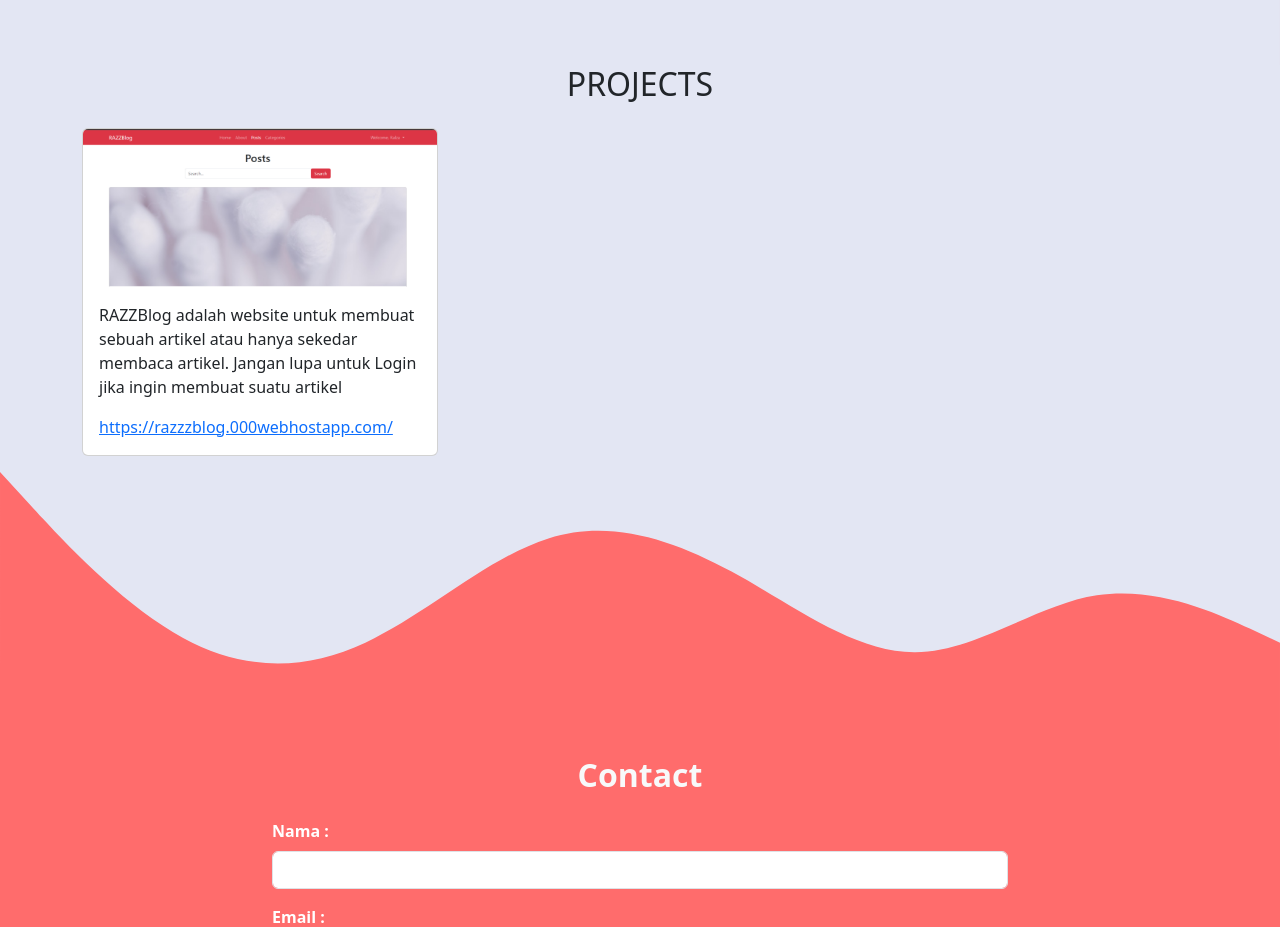
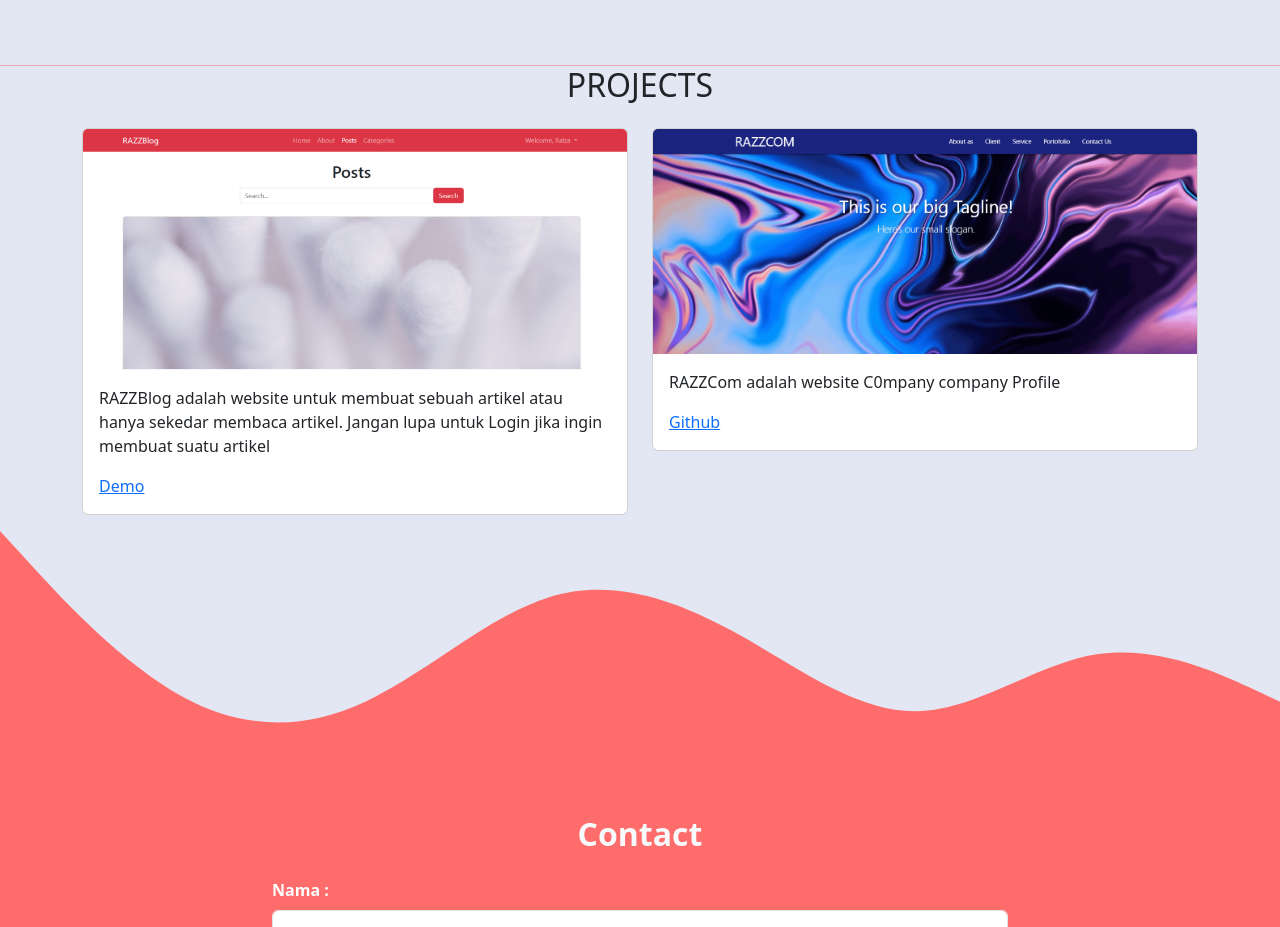
Before and after one commit to Ralza/portofolio, a plain HTML site: page index.html in a window 1280 px wide. Shown: the part 1261-2188 px from the top of the page. Drawn offline with nearby package versions, Linux system fonts and the light colour scheme.

Commit message:
update project

```diff
--- a/index.html
+++ b/index.html
@@ -45,7 +45,7 @@
 
 <!-- Jumbotron     -->
 <section class="jumbotron text-center">
-    <img src="img/a.jpg" alt="" width="200" class="rounded-circle img-thumbnail">
+    <img src="img/ralza.png" alt="" width="200" class="rounded-circle img-thumbnail">
     <h1 class="display-4 text-dark fw-bold">Ralza</h1>
     <p class="lead text-dark">Content Creator | Game | Life  </p>
     <svg xmlns="http://www.w3.org/2000/svg" viewBox="0 0 1440 320"><path fill="#ff6c6c" fill-opacity="1" d="M0,128L34.3,117.3C68.6,107,137,85,206,101.3C274.3,117,343,171,411,197.3C480,224,549,224,617,197.3C685.7,171,754,117,823,96C891.4,75,960,85,1029,117.3C1097.1,149,1166,203,1234,197.3C1302.9,192,1371,128,1406,96L1440,64L1440,320L1405.7,320C1371.4,320,1303,320,1234,320C1165.7,320,1097,320,1029,320C960,320,891,320,823,320C754.3,320,686,320,617,320C548.6,320,480,320,411,320C342.9,320,274,320,206,320C137.1,320,69,320,34,320L0,320Z"></path></svg>
@@ -83,16 +83,24 @@
       </div>
     </div>
     <div class="row">
-      <div class="col-md-4 mb-3">
+      <div class="col-md-6 mb-3">
         <div class="card">
-          <img src="img/projects/1.png" class="card-img-top" alt="projects1">
+          <img src="img/projects/blog.png" class="card-img-top" alt="projects1">
           <div class="card-body">
             <p class="card-text">RAZZBlog adalah  website untuk membuat sebuah artikel atau hanya sekedar membaca artikel. Jangan lupa untuk Login jika ingin membuat suatu artikel</p>
-            <a href="https://razzzblog.000webhostapp.com/">https://razzzblog.000webhostapp.com/</a>
+            <a href="https://razzzblog.000webhostapp.com/">Demo</a>
           </div>
         </div>
       </div>
-
+      <div class="col-md-6 mb-3">
+        <div class="card">
+          <img src="img/projects/company.png" class="card-img-top" alt="projects1">
+          <div class="card-body">
+            <p class="card-text">RAZZCom adalah  website C0mpany company Profile</p>
+            <a href="https://github.com/Ralza/company-profile">Github</a>
+          </div>
+        </div>
+      </div>
     </div>
   </div>
   <svg xmlns="http://www.w3.org/2000/svg" viewBox="0 0 1440 320"><path fill="#ff6c6c" fill-opacity="1" d="M0,0L34.3,37.3C68.6,75,137,149,206,186.7C274.3,224,343,224,411,192C480,160,549,96,617,74.7C685.7,53,754,75,823,112C891.4,149,960,203,1029,202.7C1097.1,203,1166,149,1234,138.7C1302.9,128,1371,160,1406,176L1440,192L1440,320L1405.7,320C1371.4,320,1303,320,1234,320C1165.7,320,1097,320,1029,320C960,320,891,320,823,320C754.3,320,686,320,617,320C548.6,320,480,320,411,320C342.9,320,274,320,206,320C137.1,320,69,320,34,320L0,320Z"></path></svg>
```
Also changed, not shown: img/1.png (deleted), img/a.jpg (deleted), img/projects/1.png (deleted), img/projects/blog.png (added), img/projects/company.png (added), img/ralza.png (added).
